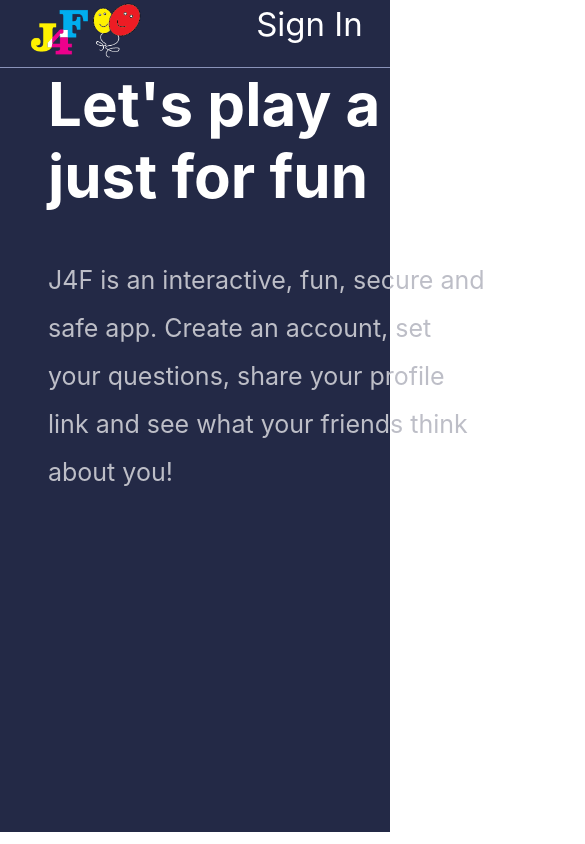
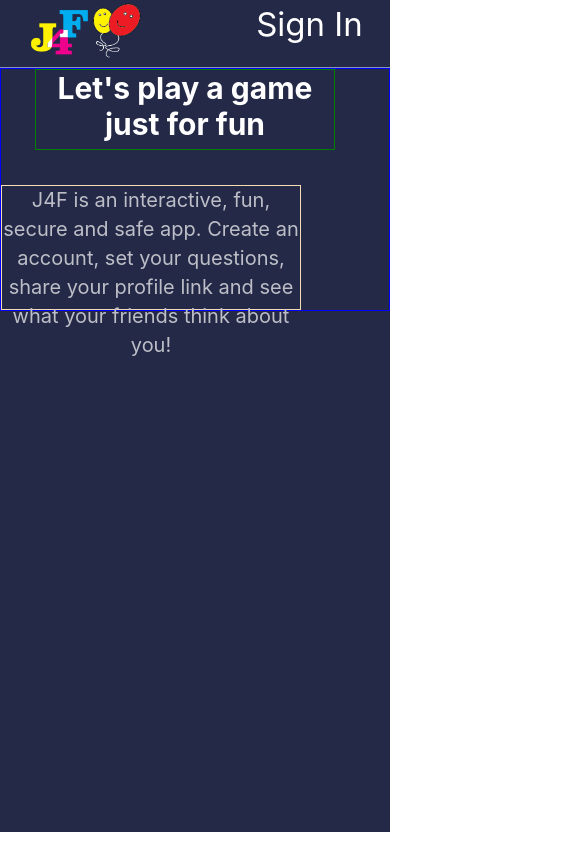
Before and after one commit to AA-Arnold/just-4-fun, a React (Create React App) app: page / in a window 390 px wide. Shown: the top 844 px of the page, 585 px wide, since content can reach past the window. Built offline with nearby package versions, Linux system fonts and the light colour scheme; the HTML template or start-up script is replaced by a standard one.

Commit message:
working on landing page mobile view problems layout

```diff
--- a/src/pages/hero/hero.css
+++ b/src/pages/hero/hero.css
@@ -22,6 +22,7 @@ p{
 
 .banner{
     display: flex;
+    width: 100%;
 }
 
 .banner__img{
@@ -33,3 +34,40 @@ p{
 .banner__descr{
     padding-left: 4.8rem;
 }
+
+@media (min-width:320px) and (max-width:414px) {
+    .banner{
+        border: 1px solid blue;
+        width: 100%;
+    }
+    .banner__descr{
+        padding-left: 0px;
+    }
+    h1{
+        color: #FFFFFF;
+        width: 30rem;
+        height: 8.1rem;
+        /* margin: 0 50%; */
+        transform: translateX(3.4rem);
+        /* justify-content: center; */
+        font-size: 3rem;
+        text-align: center;
+        border: 1px solid green;
+        /* font-size: 6rem;
+        width:54.2rem;
+        height: 12.3rem; */
+    }
+    p{
+        color: #BDBEC7;
+        width:30rem;
+        height:12.5rem;
+        font-size: 2rem;
+        margin-top: 3.5rem;
+        line-height: 2.9rem;
+        border: 1px solid wheat;
+        text-align: center;
+    }
+    .banner__img{
+        display: none;
+    }
+}
```
Also changed, not shown: 1 other file (tests, documents, lock files or other folders).
